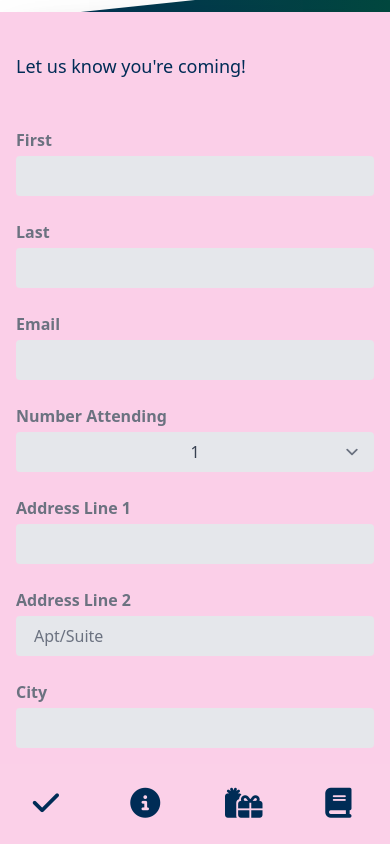
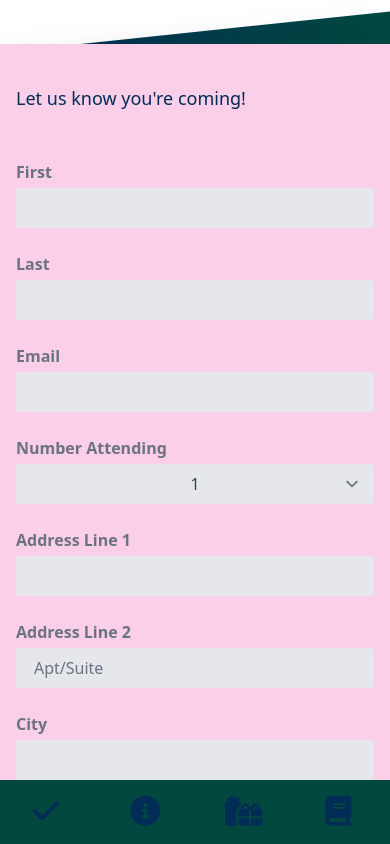
Before and after one commit to treknuts/rsvp-registry, a React (Create React App) app: page / in a window 390 px wide. Built offline with nearby package versions, Linux system fonts and the light colour scheme.

Commit message:
Styling touchup

```diff
--- a/src/App.css
+++ b/src/App.css
@@ -68,7 +68,8 @@ i {
   .navbar {
     bottom: 0;
     width: 100vw;
-    height: 5rem;
+    height: 4rem;
+    background: var(--green);
   }
 
   .logo {
--- a/src/components/Main.js
+++ b/src/components/Main.js
@@ -7,7 +7,7 @@ import { Redirect, Route, Switch } from "react-router-dom";
 
 const Main = (props) => {
   return (
-    <div className="relative m-auto h-full md:h-screen w-full md:py-24 bg-cyan-400 md:w-6/12">
+    <div className="md:ml-96 my-8 h-screen md:h-screen w-full md:py-24 bg-cyan-400 md:w-6/12">
       <div className="relative py-3 lg:min-w-xl lg:mx-auto">
         <div className="absolute inset-0 shadow-2xl transform bg-gradient-to-r from-blue to-green -skew-y-6 sm:skew-y-0 sm:-rotate-6 sm:rounded-3xl"></div>
         <div className="relative px-4 py-10 bg-pink-200 shadow-2xl sm:rounded-3xl sm:p-20">
--- a/src/components/RSVP.js
+++ b/src/components/RSVP.js
@@ -189,7 +189,11 @@ const RSVP = () => {
                 onChange={handleChange}
               >
                 {[1, 2, 3, 4, 5].map((num) => {
-                  return <option key={num} value={num}>{num}</option>;
+                  return (
+                    <option key={num} value={num}>
+                      {num}
+                    </option>
+                  );
                 })}
               </select>
             </div>
@@ -269,7 +273,11 @@ const RSVP = () => {
                 onChange={handleChange}
               >
                 {states.map((state) => {
-                  return <option key={state} value={state}>{state}</option>;
+                  return (
+                    <option key={state} value={state}>
+                      {state}
+                    </option>
+                  );
                 })}
               </select>
             </div>
@@ -301,7 +309,7 @@ const RSVP = () => {
                 type="button"
                 onClick={handleForm}
               >
-                Register!
+                RSVP!
               </button>
             </div>
           </div>
```
